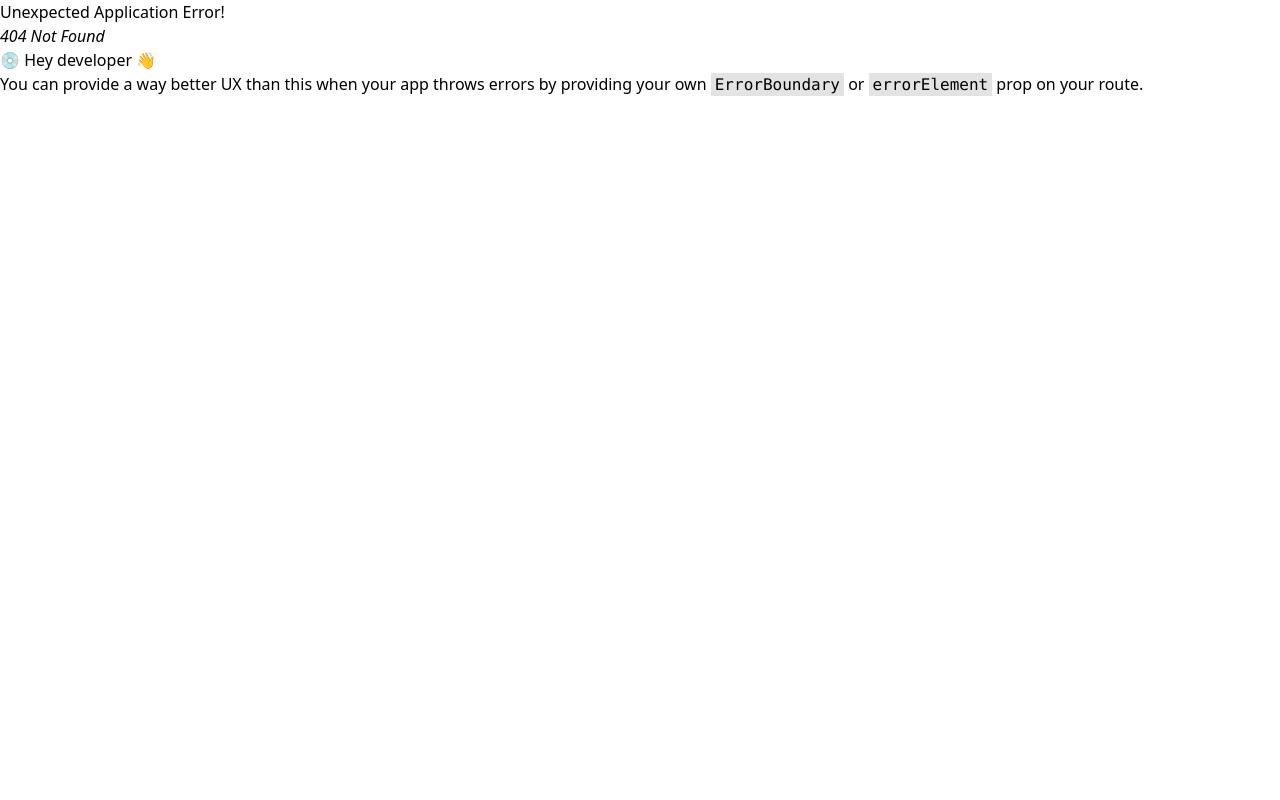
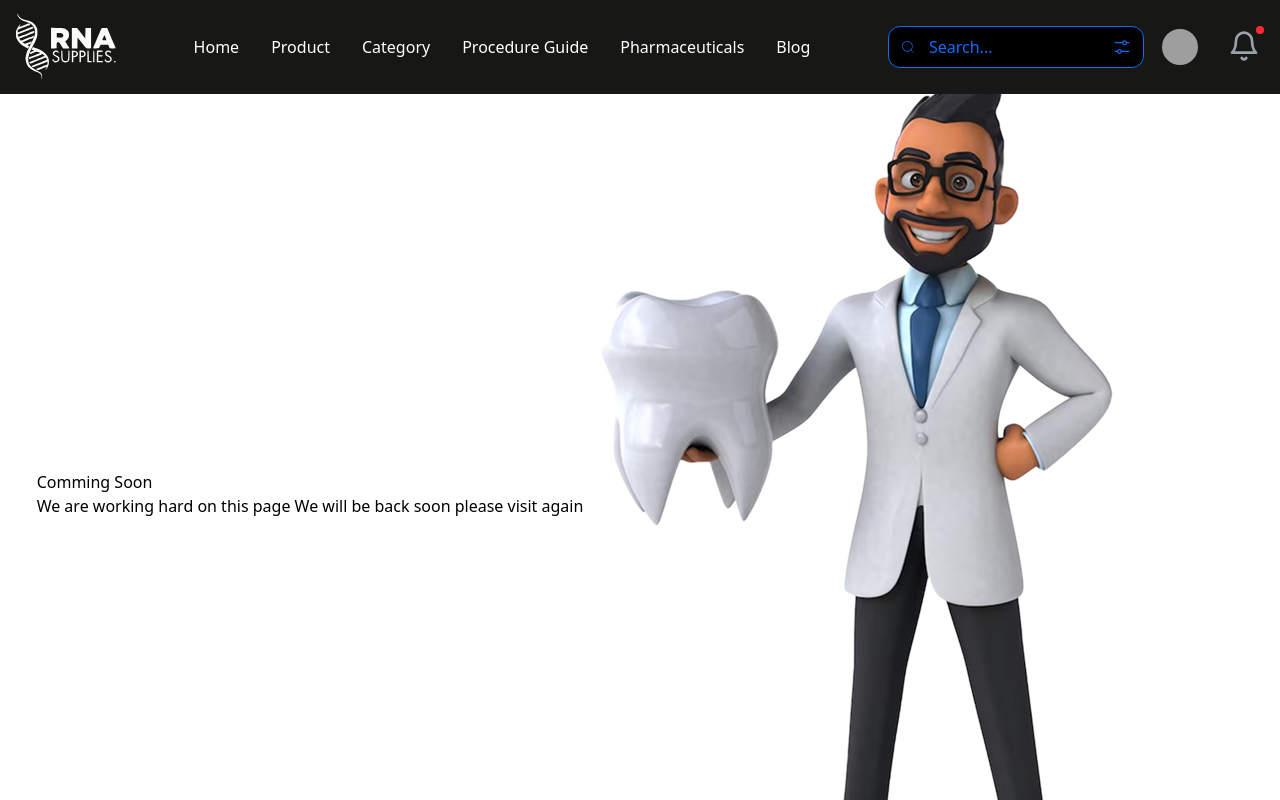
Before and after one commit to TAIJULAMAN/dental-ecommerce-web, a React (Vite) app: page /pharmaceuticals in a window 1280 px wide. Before the commit this address had no page. Shown: the top 800 px of the page. Built offline with nearby package versions, Linux system fonts and the light colour scheme; grey boxes are pictures that could not be loaded.

Commit message:
auth pages

```diff
--- a/src/components/auth/Congratulations.jsx
+++ b/src/components/auth/Congratulations.jsx
@@ -1,3 +1,4 @@
+import React from "react";
 import { Link } from "react-router-dom";
 
 export default function Congratulations() {
--- a/src/components/auth/ForgetPass.jsx
+++ b/src/components/auth/ForgetPass.jsx
@@ -1,3 +1,4 @@
+import React from "react";
 import { useState } from "react";
 import { IoEyeOffOutline, IoEyeOutline, IoClose } from "react-icons/io5";
 import { Link } from "react-router-dom";
--- a/src/components/auth/Otp.jsx
+++ b/src/components/auth/Otp.jsx
@@ -1,3 +1,5 @@
+
+import React from "react";
 import { useState } from "react";
 import { useNavigate, Link } from "react-router-dom";
 import { IoClose } from "react-icons/io5";
--- a/src/components/auth/ResetPassword.jsx
+++ b/src/components/auth/ResetPassword.jsx
@@ -1,3 +1,5 @@
+
+import React from "react";
 import { useState } from "react";
 import { IoEyeOffOutline, IoEyeOutline, IoClose } from "react-icons/io5";
 import { Link } from "react-router-dom";
@@ -74,7 +76,7 @@ export default function ResetPassword() {
               </div>
             </div>
 
-            <Link to="/welcome">
+            <Link to="/congratulations">
               <button
                 type="submit"
                 className="w-full bg-[#136BFB] text-white text-lg font-bold py-3 px-4 rounded-lg transition mt-5"
--- a/src/components/navbar/Navbar.jsx
+++ b/src/components/navbar/Navbar.jsx
@@ -136,7 +136,7 @@ export default function Navbar() {
               Procedure Guide
             </a>
             <a
-              href="#"
+              href="/pharmaceuticals"
               className="text-white hover:text-gray-300 transition-colors"
             >
               Pharmaceuticals
--- /dev/null
+++ b/src/pages/pharmaceuticals/Pharmaceuticals.jsx
@@ -0,0 +1,17 @@
+import React from "react";
+export default function Pharmaceuticals() {
+  return (
+    <div className="flex justify-center items-center h-screen">
+      <div>
+        <h1>Comming Soon</h1>
+        <p>
+          We are working hard on this page We will be back soon please visit
+          again
+        </p>
+      </div>
+      <div>
+        <img src="./doc.png" alt="" />
+      </div>
+    </div>
+  );
+}
```
Also changed, not shown: src/routes/Route.jsx (+30 -2 lines), public/doc.png (added).
